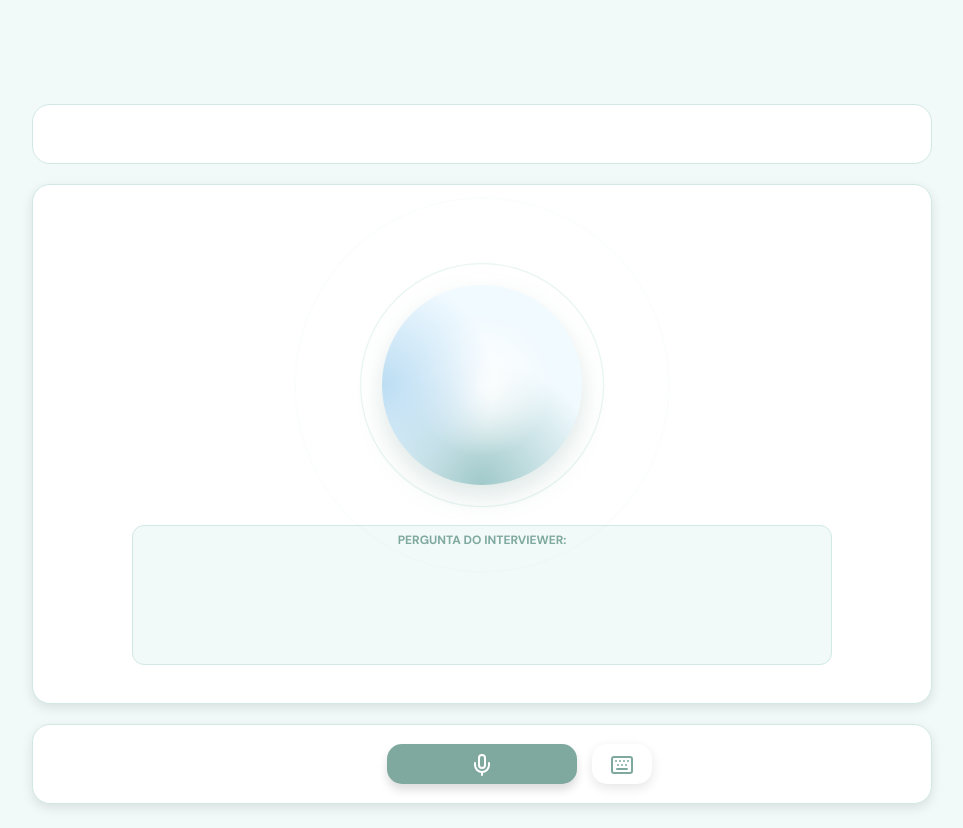
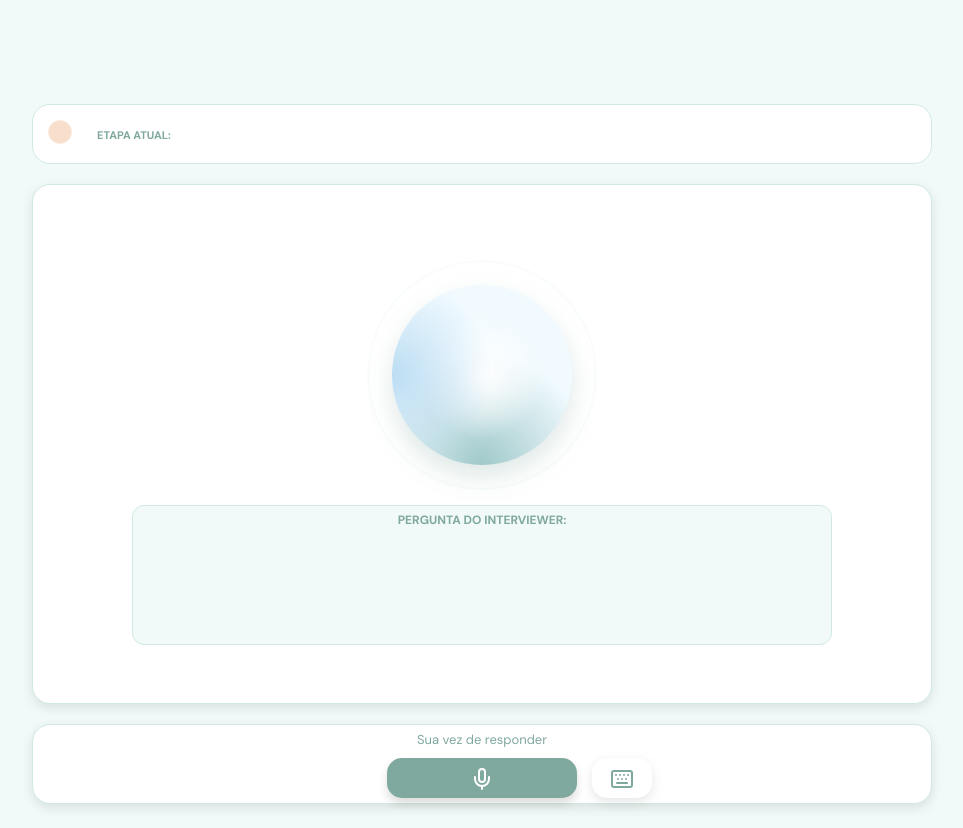
Before and after one commit to joaopaulotr/AEP-ESOFT6SA, a React (Vite) app in the folder frontend/: page /entrevista in a window 1280 px wide. Shown: the whole page, without its empty margins (158-1121 px from the left). Built offline with nearby package versions, Linux system fonts and the light colour scheme; a web font is replaced by a local one.

Commit message:
atualizando entrevista

```diff
--- a/frontend/src/components/Avatar.jsx
+++ b/frontend/src/components/Avatar.jsx
@@ -11,14 +11,11 @@ export default function Avatar({ size = 64, style: extraStyle }) {
                         opacity: 0.6;
                     }
                     100% {
-                        transform: translate(-50%, -50%) scale(2);
+                        transform: translate(-50%, -50%) scale(1.4);
                         opacity: 0;
                     }
                 }
-                    @keyframes pulsar {
-                    0%, 100% { transform: scale(1); }
-                    50%      { transform: scale(1.1); }
-                }
+
 
             `}</style>
             <div
@@ -36,7 +33,7 @@ export default function Avatar({ size = 64, style: extraStyle }) {
 
                 <div style={ondaStyle(size, "0s")} />
                 <div style={ondaStyle(size, "1s")} />
-                <div style={ondaStyle(size, "3s")} />
+
 
 
                 <div
@@ -44,7 +41,7 @@ export default function Avatar({ size = 64, style: extraStyle }) {
                         position: "relative",
                         width: size,
                         height: size,
-                        animation: "pulsar 4s ease-in-out infinite",
+
                         borderRadius: "50%",
                         boxShadow: "0px 12px 24px rgba(127, 168, 159, 0.25)",
                         background: `
@@ -71,7 +68,7 @@ function ondaStyle(size, delay) {
         height: size,
         borderRadius: "50%",
         border: "1px solid #98d3c67e",
-        animation: "onda 7s ease-out infinite",
+        animation: "onda 3s ease-out infinite",
         animationDelay: delay,
     };
 }
--- /dev/null
+++ b/frontend/src/components/Pointer.jsx
@@ -0,0 +1,47 @@
+import { useState } from "react";
+import React from "react";
+
+export default function Pointer({ size = 14, cor = "rgb(226, 90, 0)", style: extraStyle }) {
+    return (
+        <>
+            <style>{`
+                @keyframes radar {
+                    0%   { transform: translate(-50%, -50%) scale(1); opacity: 0.6; }
+                    100% { transform: translate(-50%, -50%) scale(2); opacity: 0; }
+                }
+            `}</style>
+
+            <div
+                style={{
+                    position: "relative",
+                    width: size,
+                    height: size,
+                    display: "inline-flex",
+                    alignItems: "center",
+                    justifyContent: "center",
+                    flexShrink: 0,
+                    ...extraStyle,
+                }}
+            >
+
+                <div style={radarStyle(size, cor)} />
+
+
+
+            </div>
+        </>
+    );
+}
+
+function radarStyle(size, cor) {
+    return {
+        position: "absolute",
+        top: "50%",
+        left: "50%",
+        width: size,
+        height: size,
+        borderRadius: "50%",
+        backgroundColor: cor,
+        animation: "radar 1s ease-out infinite",
+    };
+}
--- a/frontend/src/screens/InterviewScreen.jsx
+++ b/frontend/src/screens/InterviewScreen.jsx
@@ -1,7 +1,8 @@
-import { useState, useRef } from "react";
+import { useState, useRef, useEffect } from "react"
 import React from "react";
 import Layout from "../components/Layout";
 import Avatar from "../components/Avatar";
+import Pointer from "../components/Pointer";
 import NavBar from "../components/NavBar";
 import { Mic, Square, Clock, MessageCircle, Check, ArrowRight, Keyboard } from "lucide-react";
 
@@ -13,7 +14,14 @@ export default function InterviewScreen() {
     const [gravando, setGravando] = useState(false);
     const mediaRecorderRef = useRef(null);
     const chunksRef = useRef([]);
+    const [falando, setFalando] = useState(false);
+    const [turno, setTurno] = useState("interviewer");
 
+    useEffect(() => {
+        setTurno("interviewer");
+        const timer = setTimeout(() => setTurno("voce"), 3000);
+        return () => clearTimeout(timer);
+    }, []);
     async function comecarGravacao() {
         try {
 
@@ -49,29 +57,56 @@ export default function InterviewScreen() {
     function enviarAudio(audioBlob) {
         const url = URL.createObjectURL(audioBlob);
         new Audio(url).play();
+        setTurno("interviewer");
     }
+
+    function tocarFala(audioBlob) {
+        const url = URL.createObjectURL(audioBlob);
+        const audio = new Audio(url);
+
+        audio.onplay = () => {
+            setFalando(true);
+        };
+        audio.onended = () => {
+            setFalando(false);
+            setTurno("voce");
+        };
+
+        audio.play();
+    }
+
     return (
         <Layout>
-            <div style={{ display: "flex", flexDirection: "column", alignItems: "center", gap: 20, width: "100%", maxWidth: 900, alignSelf: "flex-start", marginTop: 80,  }}>
+            <div style={{ display: "flex", flexDirection: "column", alignItems: "center", gap: 20, width: "100%", maxWidth: 900, alignSelf: "flex-start", marginTop: 80, }}>
 
                 <div style={style.etapa}>
+                    <Pointer style={{marginTop: 20, marginLeft: 20}}/>
+                    <span style={{ fontFamily: "DM Sans", fontWeight: "bold", fontSize: 11, color: "#7fa89f", marginLeft: 30, marginTop: 10 }}>ETAPA ATUAL: </span>
 
                 </div>
                 <div style={style.painel}>
-                <Avatar size={200} style={{ marginTop: 100 }} />
+                    <Avatar size={180} style={{ marginTop: 100, animation: falando ? "pulsar 0.8s ease-in-out infinite" : "pulsar 4s ease-in-out infinite" }} />
                     <div style={style.pergunta}>
                         <span style={{ fontFamily: "DM Sans", fontWeight: "bold", fontSize: 12, color: "#7fa89f" }}>PERGUNTA DO INTERVIEWER: </span>
                     </div>
 
                 </div>
                 <div style={style.barraInferior}>
+                    <div style={{ display: "flex", flexDirection: "column", alignItems: "center", gap: 8 }}>
+                        <p style={{ fontFamily: "DM Sans", fontSize: 13, color: "#7fa89f", margin: 0 }}>
+                            {turno === "interviewer" ? "O entrevistador está falando…" : "Sua vez de responder"}
+                        </p>
+
                         <div style={{ display: "flex", position: "relative", flexDirection: "row", alignItems: "center", justifyContent: "center" }}>
                             <button
                                 onClick={gravando ? pararGravacao : comecarGravacao}
+                                disabled={turno !== "voce"}
                                 style={{
                                     ...style.microphone,
                                     transform: gravando ? "scale(1.1)" : "scale(1)",
                                     backgroundColor: gravando ? "#688b84" : "#7fa89f",
+                                    opacity: turno === "voce" ? 1 : 0.4,
+                                    cursor: turno === "voce" ? "pointer" : "default",
                                 }}
                             >
                                 {gravando ? (
@@ -79,12 +114,11 @@ export default function InterviewScreen() {
                                 ) : (
                                     <Mic size={24} color="#ffffff" />
                                 )}
-
                             </button>
                             <button style={style.teclado}>
                                 <Keyboard size={24} color="#7fa89f" />
                             </button>
-
+                        </div>
                     </div>
                 </div>
             </div>
@@ -96,6 +130,8 @@ export default function InterviewScreen() {
 
 
 const style = {
+
+
     etapa: {
         width: "100%",
         maxWidth: 900,
@@ -118,6 +154,7 @@ const style = {
         width: "100%",
         border: "1px solid #d1e9e4",
     },
+
     pergunta: {
         width: "100%",
         maxWidth: 700,
```
Lines whose indentation alone changed are shown as unchanged.
